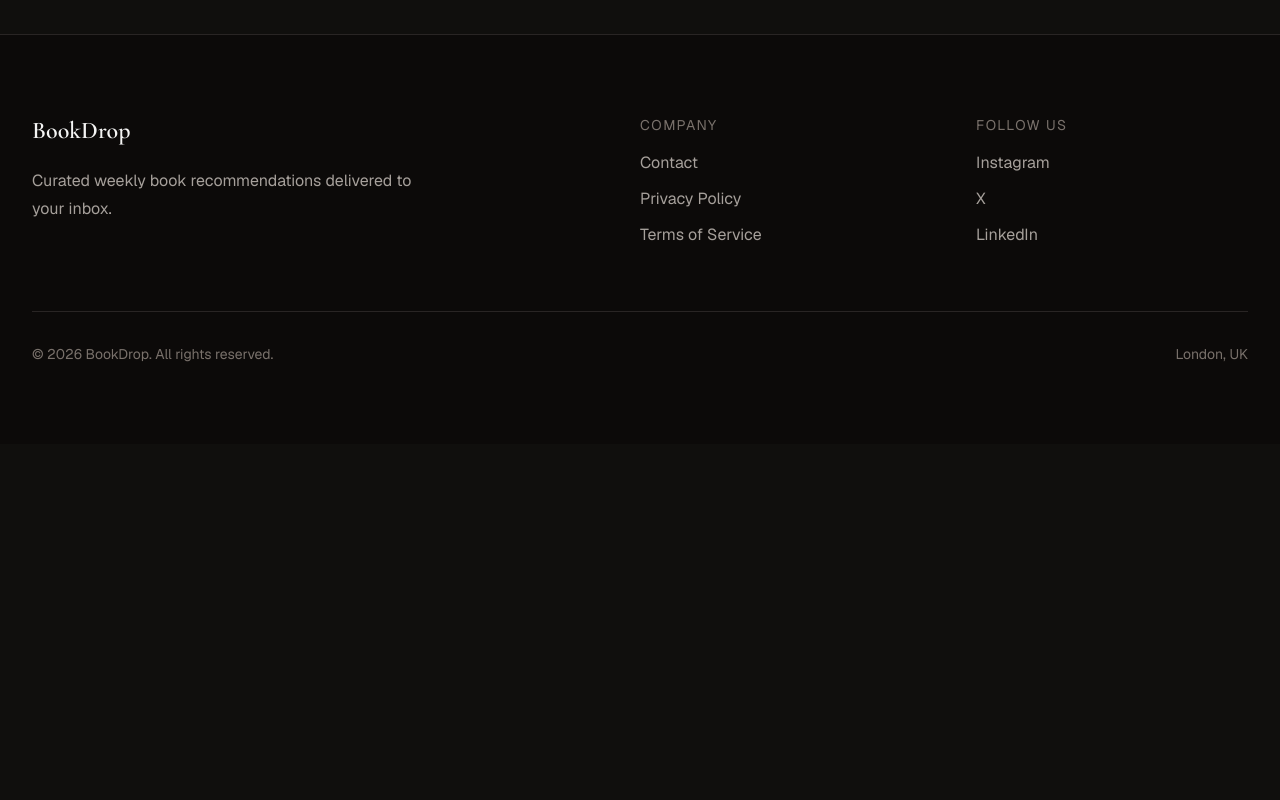
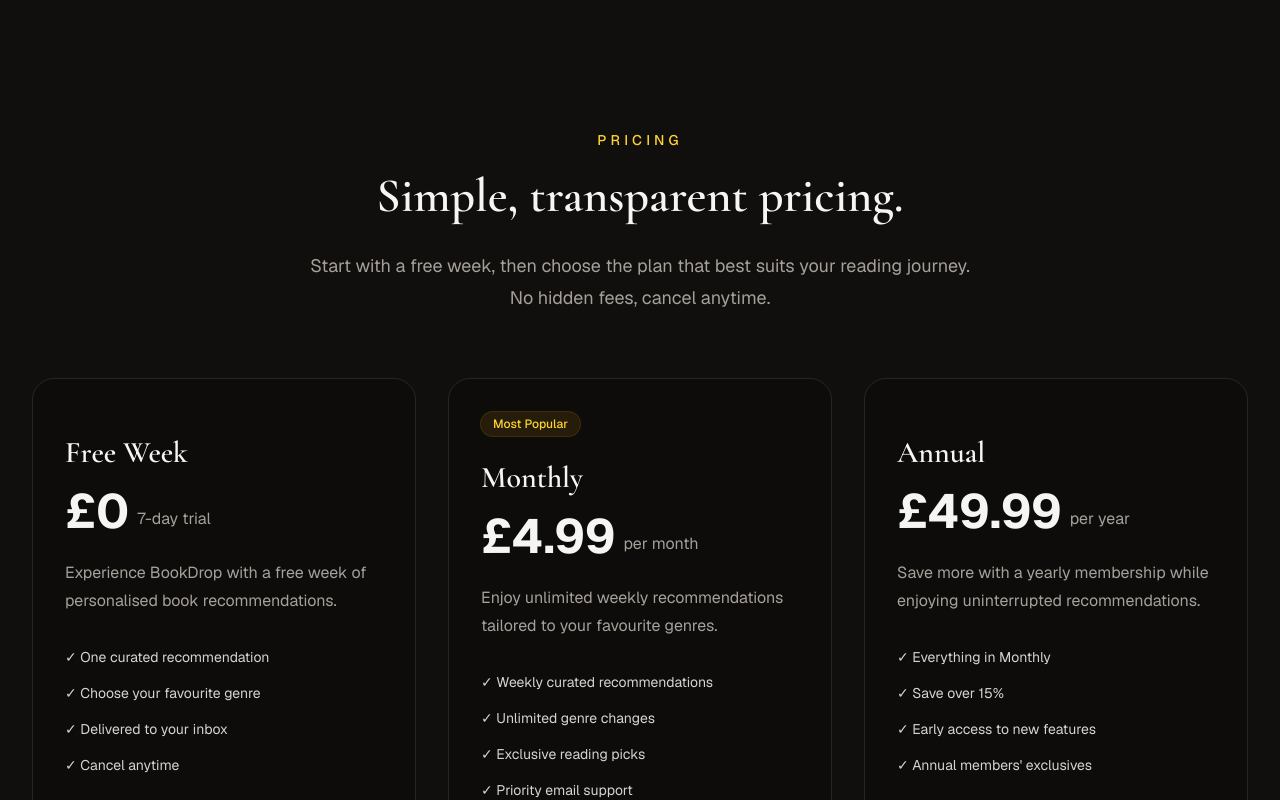
Before and after one commit to SobiahSelvarajah/ss-bookdrop, a Next.js app: page / in a window 1280 px wide. Shown: the part 2800-3600 px from the top of the page. Before the commit the page ends 3244 px from the top, so only its background shows below. Built offline with nearby package versions, Linux system fonts and the light colour scheme.

Commit message:
feat: PricingCard rendered with pricing data file and connected with Pricing component

```diff
--- a/src/app/page.tsx
+++ b/src/app/page.tsx
@@ -1,6 +1,7 @@
 import Hero from "@/components/sections/hero/Hero";
 import HowItWorks from "@/components/sections/how-it-works/HowItWorks";
 import Genres from "@/components/sections/genres/Genres";
+import Pricing from "@/components/sections/pricing/Pricing";
 
 
 export default function Home() {
@@ -9,6 +10,7 @@
       <Hero />
       <HowItWorks />
       <Genres />
+      <Pricing />
     </>
   );
 }
--- a/src/components/sections/genres/Genres.tsx
+++ b/src/components/sections/genres/Genres.tsx
@@ -12,9 +12,7 @@
                     {genres.map((genre) => (
                         <GenresCard
                             key={genre.title}
-                            icon={genre.icon}
-                            title={genre.title}
-                            description={genre.description}
+                            {...genre}
                         />
                     ))}
                 </div>
--- a/src/components/sections/how-it-works/HowItWorks.tsx
+++ b/src/components/sections/how-it-works/HowItWorks.tsx
@@ -13,9 +13,7 @@
                     {howItWorksSteps.map((step) => (
                         <HowItWorksStepCard
                             key={step.number}
-                            number={step.number}
-                            title={step.title}
-                            description={step.description}
+                            {...step}
                         />
                     ))}
                 </div>
--- /dev/null
+++ b/src/components/sections/pricing/Pricing.tsx
@@ -0,0 +1,21 @@
+import PricingIntro from "./PricingIntro";
+import PricingCard from "./PricingCard";
+import { pricing } from "@/data/pricing";
+
+export default function Pricing() {
+    return (
+        <section id="pricing" className="px-8 py-24">
+            <div className="mx-auto max-w-7xl">
+                <PricingIntro />
+                <div className="mt-16 grid gap-8 lg:grid-cols-3">
+                    {pricing.map((plan) => (
+                        <PricingCard
+                            key={plan.name}
+                            {...plan}
+                        />
+                    ))}
+                </div>
+            </div>
+        </section>
+    );
+}
```
